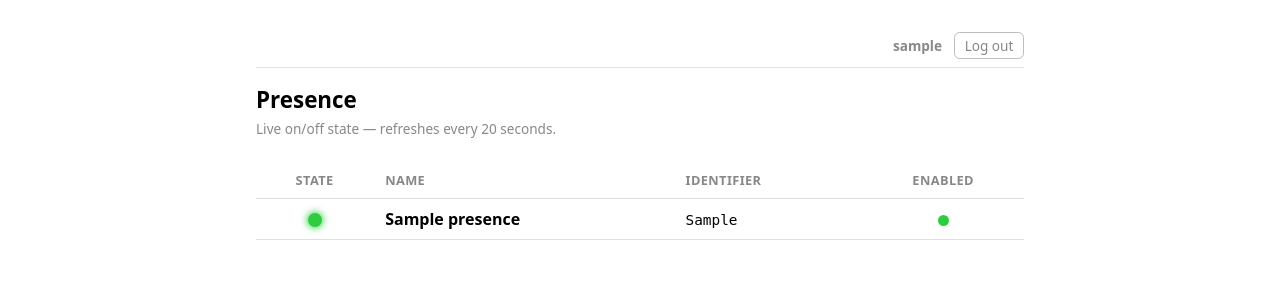
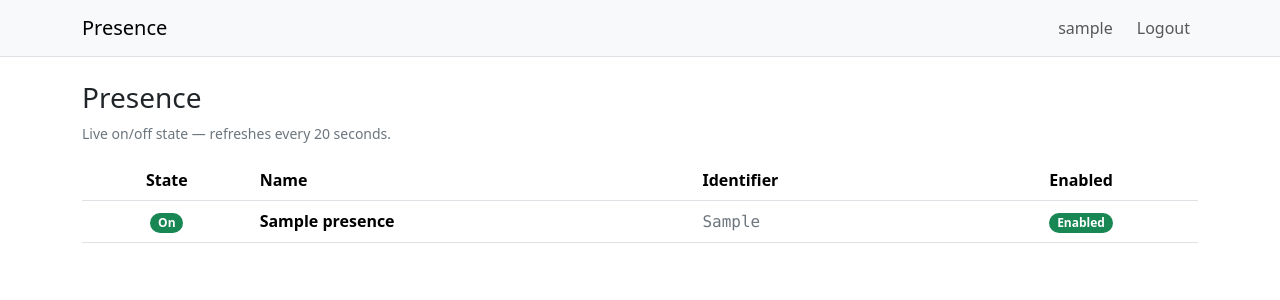
Before and after one commit to alanbchristie/presence, a Django app: page / in a window 1280 px wide. Shown: the top 300 px of the page. Run offline with Django 5.2, Linux system fonts and the light colour scheme; a user stored in the database is signed in; tables that the repository leaves empty hold one stand-in row (values such as "Sample post").

Commit message:
feat(#12): switch UI to Bootstrap 5 with navbar and pill badges
Replace the hand-rolled inline CSS with Bootstrap 5 (loaded via CDN).

- base.html now renders a common Bootstrap NavBar on every page with the
  "Presence" brand and, when authenticated, the username plus a POST
  Logout control.
- The root status page renders the STATE column as rounded-pill badges:
  green (Success) for on, red (Danger) for off, grey (Secondary) when the
  record is disabled; and the ENABLED column as green (Enabled) / red
  (Disabled) pills.
- login.html restyled with Bootstrap form markup; a new
  BootstrapAuthenticationForm adds form-control to the auth fields and is
  wired into LoginView.
- View tests updated for the new markup and extended to cover the badge
  colour logic and the navbar.

Co-Authored-By: Claude Opus 4.7 (1M context) <noreply@anthropic.com>

```diff
--- a/presence/templates/base.html
+++ b/presence/templates/base.html
@@ -4,55 +4,40 @@
   <meta charset="utf-8">
   <meta name="viewport" content="width=device-width, initial-scale=1">
   <title>{% block title %}Presence{% endblock %}</title>
-  <style>
-    :root { color-scheme: light dark; }
-    body {
-      font-family: system-ui, -apple-system, "Segoe UI", Roboto, sans-serif;
-      margin: 2rem auto;
-      max-width: 48rem;
-      padding: 0 1rem;
-    }
-    h1 { font-size: 1.4rem; margin-bottom: 0.25rem; }
-    .hint { color: #888; font-size: 0.85rem; margin-top: 0; }
-
-    /* Common header (username + logout) */
-    .site-header {
-      display: flex;
-      align-items: center;
-      justify-content: flex-end;
-      gap: 0.75rem;
-      font-size: 0.85rem;
-      color: #888;
-      border-bottom: 1px solid #8884;
-      padding-bottom: 0.5rem;
-      margin-bottom: 1rem;
-    }
-    .site-header .user { font-weight: 600; color: inherit; }
-    .site-header form { margin: 0; }
-    .site-header button {
-      font: inherit;
-      cursor: pointer;
-      color: inherit;
-      background: none;
-      border: 1px solid #8888;
-      border-radius: 0.35rem;
-      padding: 0.2rem 0.6rem;
-    }
-    .site-header button:hover { border-color: #888; }
-  </style>
+  <link href="https://cdn.jsdelivr.net/npm/bootstrap@5.3.8/dist/css/bootstrap.min.css" rel="stylesheet" integrity="sha384-sRIl4kxILFvY47J16cr9ZwB07vP4J8+LH7qKQnuqkuIAvNWLzeN8tE5YBujZqJLB" crossorigin="anonymous">
   {% block extra_head %}{% endblock %}
 </head>
 <body>
+  <nav class="navbar navbar-expand-lg bg-body-tertiary border-bottom">
+    <div class="container">
+      <a class="navbar-brand" href="{% url 'index' %}">Presence</a>
       {% if user.is_authenticated %}
-  <div class="site-header">
-    <span class="user">{{ user.get_username }}</span>
+      <button class="navbar-toggler" type="button" data-bs-toggle="collapse"
+              data-bs-target="#navMenu" aria-controls="navMenu"
+              aria-expanded="false" aria-label="Toggle navigation">
+        <span class="navbar-toggler-icon"></span>
+      </button>
+      <div class="collapse navbar-collapse" id="navMenu">
+        <ul class="navbar-nav ms-auto align-items-lg-center">
+          <li class="nav-item">
+            <span class="navbar-text me-lg-3">{{ user.get_username }}</span>
+          </li>
+          <li class="nav-item">
             <form method="post" action="{% url 'logout' %}">
               {% csrf_token %}
-      <button type="submit">Log out</button>
+              <button type="submit" class="btn btn-link nav-link">Logout</button>
             </form>
+          </li>
+        </ul>
       </div>
       {% endif %}
+    </div>
+  </nav>
 
+  <main class="container my-4">
     {% block content %}{% endblock %}
+  </main>
+
+  <script src="https://cdn.jsdelivr.net/npm/bootstrap@5.3.8/dist/js/bootstrap.bundle.min.js" integrity="sha384-FKyoEForCGlyvwx9Hj09JcYn3nv7wiPVlz7YYwJrWVcXK/BmnVDxM+D2scQbITxI" crossorigin="anonymous"></script>
 </body>
 </html>
--- a/presence/templates/presence/index.html
+++ b/presence/templates/presence/index.html
@@ -2,55 +2,41 @@
 
 {% block extra_head %}
   <meta http-equiv="refresh" content="20">
-  <style>
-    table { border-collapse: collapse; width: 100%; margin-top: 1.5rem; }
-    th, td { text-align: left; padding: 0.55rem 0.75rem; border-bottom: 1px solid #8884; }
-    th { font-weight: 600; font-size: 0.8rem; text-transform: uppercase; letter-spacing: 0.03em; color: #888; }
-    tr.disabled { opacity: 0.5; }
-    th.center, td.center { text-align: center; }
-    .name { font-weight: 600; }
-    .identifier a { color: inherit; text-decoration: none; font-family: ui-monospace, monospace; font-size: 0.9rem; }
-    .identifier a:hover { text-decoration: underline; }
-
-    /* On/off state LED */
-    .led { width: 14px; height: 14px; border-radius: 50%; display: inline-block; vertical-align: middle; }
-    .led.on  { background: #2ecc40; box-shadow: 0 0 6px 2px rgba(46, 204, 64, 0.7); }
-    .led.off { background: #ff4136; box-shadow: 0 0 6px 2px rgba(255, 65, 54, 0.7); }
-
-    /* Enabled indicator: solid dot when enabled, hollow when paused */
-    .enabled-dot { width: 11px; height: 11px; border-radius: 50%; display: inline-block; vertical-align: middle; }
-    .enabled-dot.yes { background: #2ecc40; }
-    .enabled-dot.no  { background: transparent; border: 2px solid #888; }
-  </style>
 {% endblock %}
 
 {% block content %}
-  <h1>Presence</h1>
-  <p class="hint">Live on/off state &mdash; refreshes every 20 seconds.</p>
+  <h1 class="h3">Presence</h1>
+  <p class="text-secondary small">Live on/off state &mdash; refreshes every 20 seconds.</p>
 
   {% if presences %}
-  <table>
+  <table class="table table-hover align-middle">
     <thead>
       <tr>
-        <th class="center">State</th>
-        <th>Name</th>
-        <th>Identifier</th>
-        <th class="center">Enabled</th>
+        <th scope="col" class="text-center">State</th>
+        <th scope="col">Name</th>
+        <th scope="col">Identifier</th>
+        <th scope="col" class="text-center">Enabled</th>
       </tr>
     </thead>
     <tbody>
       {% for p in presences %}
-      <tr class="{% if not p.enabled %}disabled{% endif %}">
-        <td class="center">
-          <span class="led {{ p.current_state }}" title="{{ p.current_state }}"></span>
+      <tr>
+        <td class="text-center">
+          {% if not p.enabled %}
+            <span class="badge rounded-pill text-bg-secondary">{{ p.current_state|capfirst }}</span>
+          {% elif p.current_state == "on" %}
+            <span class="badge rounded-pill text-bg-success">On</span>
+          {% else %}
+            <span class="badge rounded-pill text-bg-danger">Off</span>
+          {% endif %}
         </td>
-        <td class="name">{{ p.name }}</td>
-        <td class="identifier"><a href="/api/presence/{{ p.identifier }}/">{{ p.identifier }}</a></td>
-        <td class="center">
+        <td class="fw-semibold">{{ p.name }}</td>
+        <td><a href="/api/presence/{{ p.identifier }}/" class="link-secondary text-decoration-none font-monospace">{{ p.identifier }}</a></td>
+        <td class="text-center">
           {% if p.enabled %}
-            <span class="enabled-dot yes" title="Enabled"></span>
+            <span class="badge rounded-pill text-bg-success">Enabled</span>
           {% else %}
-            <span class="enabled-dot no" title="Disabled"></span>
+            <span class="badge rounded-pill text-bg-danger">Disabled</span>
           {% endif %}
         </td>
       </tr>
--- a/presence_site/urls.py
+++ b/presence_site/urls.py
@@ -3,10 +3,15 @@ from django.contrib.auth import views as auth_views
 from django.urls import include, path
 
 from presence import views as presence_views
+from presence.forms import BootstrapAuthenticationForm
 
 urlpatterns = [
     path("", presence_views.index, name="index"),
-    path("login/", auth_views.LoginView.as_view(), name="login"),
+    path(
+        "login/",
+        auth_views.LoginView.as_view(authentication_form=BootstrapAuthenticationForm),
+        name="login",
+    ),
     path("logout/", auth_views.LogoutView.as_view(), name="logout"),
     path("admin/", admin.site.urls),
     path("api/", include("presence.urls")),
```
Also changed, not shown: presence/forms.py (+15 -0 lines), presence/templates/registration/login.html (+18 -26 lines), presence/tests/test_views.py (+35 -8 lines). Lines whose indentation alone changed are shown as unchanged.
